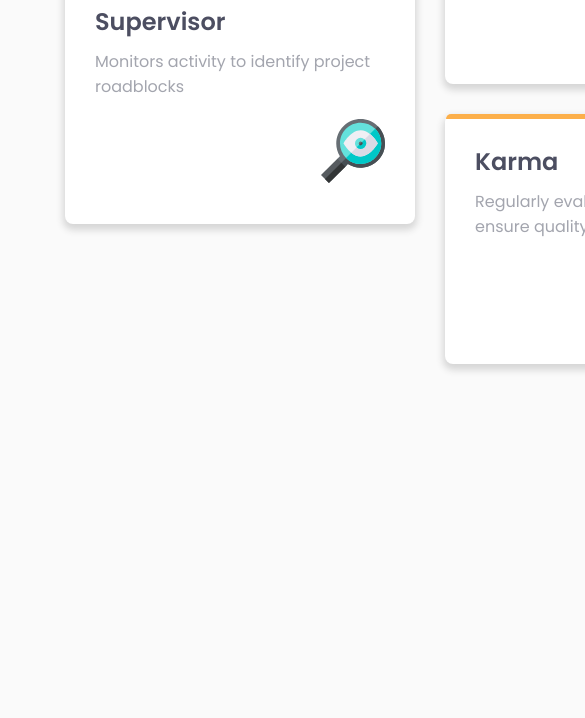
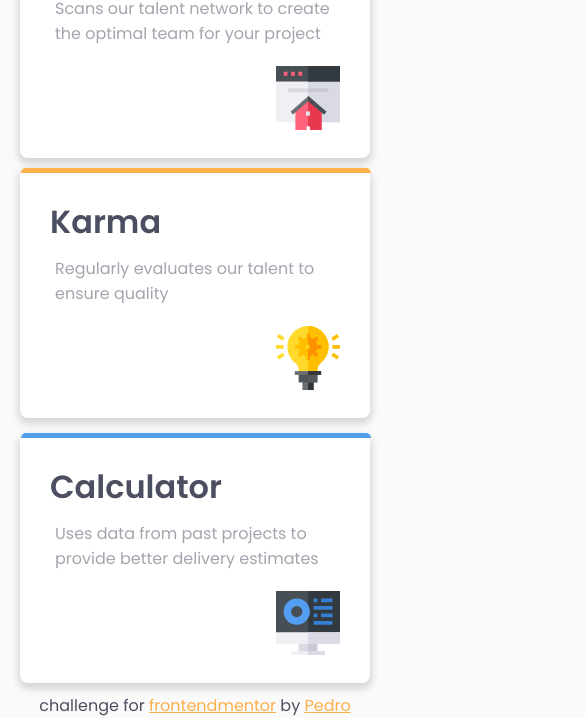
Before and after one commit to PedroBritoDEV/four-card-feature-section-master-Challenge-4, a plain HTML site: page index.html in a window 390 px wide. Shown: the part 526-1244 px from the top of the page, 585 px wide, since content can reach past the window. Before the commit the page ends 1002 px from the top, so only its background shows below. Drawn offline with Linux system fonts and the light colour scheme.

Commit message:
Add files via upload

```diff
--- a/css/style.css
+++ b/css/style.css
@@ -19,24 +19,20 @@
 }
 body {
     height: 922px;
+    position: relative;
+    display: flex;
+    flex-direction: column;
     background-color: var(--VeryLightGray);
 }
-
-.content {
-    display: flex;
-    flex-direction: column;
-    margin: 0 auto;
-}
 header {
+    margin: auto;
+    margin-top: 80px;
+    height: 232px;;
     width: 550px;
-    margin: auto;
-    height: 232px;
-    margin-top: 80px;
 }
 header h1 {
     text-align: center;
     font-size: 2.5rem;
-
 }
 header .ttl-1 {
     font-weight: 200;
@@ -52,9 +48,8 @@ header p {
 main {
     display: flex;
     align-items: center;
+    justify-content: center;
     height: 690px;
-    margin: 0 auto;
-    padding: 00px 50px 50px 50px;
 }
 main section div{
     background-color: white;
@@ -78,7 +73,6 @@ main section div picture {
     justify-content: flex-end;
 }
 main section div picture img {
-
 }
 main section .supervisor::after {
     content: "";
@@ -86,11 +80,10 @@ main section .supervisor::after {
     right: 0;
     left: 1px;
     top: 0;
-    width: 348px;
+    width: 100%;
     height: 5px;
     border-radius: .6rem .6rem 0 0;
     background-color: var(--Cyan);
-
 }
 main section .team-builder::after {
     content: "";
@@ -98,7 +91,7 @@ main section .team-builder::after {
     right: 0;
     left: 1px;
     top: 0;
-    width: 348px;
+    width: 100%;
     height: 5px;
     border-radius: .6rem .6rem 0 0;
     background-color: var(--Red);
@@ -109,7 +102,7 @@ main section .karma::after{
     right: 0;
     left: 1px;
     top: 0;
-    width: 348px;
+    width: 100%;
     height: 5px;
     border-radius: .6rem .6rem 0 0;
     background-color: var(--Orange);
@@ -120,8 +113,19 @@ main section .calculator::after{
     right: 0;
     left: 1px;
     top: 0;
-    width: 348px;
+    width: 100%;
     height: 5px;
     border-radius: .6rem .6rem 0 0;
     background-color: var(--Blue);
 }
+footer {
+    bottom: 0px;
+    display: block;
+}
+footer p {
+    color: --VeryDarkBlue;
+    text-align: center;
+}
+footer p a {
+    color: var(--Orange);
+}
--- a/index.html
+++ b/index.html
@@ -7,14 +7,16 @@
     <title>four card feature section master</title>
 
     <link rel="stylesheet" href="css/style.css">
+    <link rel="stylesheet" href="responsivity/responsivity.css">
     <link rel="shortcut icon" href="./images/favicon-32x32.png" type="image/x-icon">
 </head>
 <body>
-    <div class="content">
     <header>
+        <div class="header-container">
             <h1 class="ttl-1">Reliable, efficient delivery</h1>
             <h1 class="ttl-2">Powered by Technology</h1>
             <p>Our Artificial Intelligence powered tools use millions of project data points to ensure that your project is successful</p>
+        </div>
     </header>
     <main>
         <section>
@@ -52,6 +54,10 @@
             </div>
         </section>
     </main>
-    </div><!--content-->
+    <footer>
+        <p>
+            challenge for <a href="https://www.frontendmentor.io/" target="_blank">frontendmentor</a> by <a href="https://www.instagram.com/pedroph2019/" target="_blank">Pedro</a>
+        </p>
+    </footer>
 </body>
 </html>
--- /dev/null
+++ b/responsivity/responsivity.css
@@ -0,0 +1,63 @@
+@media (max-width: 1140px) {
+    main section div{
+        padding: 20px;
+        width: 300px;
+        height: 200px;
+        margin: 10px 10px 25px 10px;
+    }
+    main section div p h1 {
+        font-size: 1.7em;
+    }
+    main section div p {
+        font-size: .8em;
+        margin: 5px;
+    }
+}
+@media (max-width: 950px){
+    main section div{
+        padding: 20px;
+        width: 280px;
+        height: 180px;
+        margin: 5px 5px 20px 5px;
+    }
+    main section div picture img {
+        width: 50px;
+        height: 50px;
+    }
+}
+@media (max-width:850px) {
+    header{
+        margin-top: 20px;
+        width: auto;
+        padding: 0 10px;
+    }
+    header h1{
+        font-size: 1.5em;
+    }
+    header p{
+        font-size: .7em;
+    }
+    main {
+        flex-direction: column;
+        height: auto;
+    }
+    main section div{
+        padding: 30px;
+        width: 350px;
+        height: 250px;
+        border-radius: .5rem;
+        margin-bottom: 10px;
+    }
+    main section div picture img {
+        width: auto;
+        height: auto;
+    }
+    main section div h2 {
+        font-size: 2em;
+        margin-bottom: 10px;
+    }
+    main section div p {
+        font-size: 1em;
+        margin-bottom: 20px;
+    }
+}
```
Lines whose indentation alone changed are shown as unchanged.
